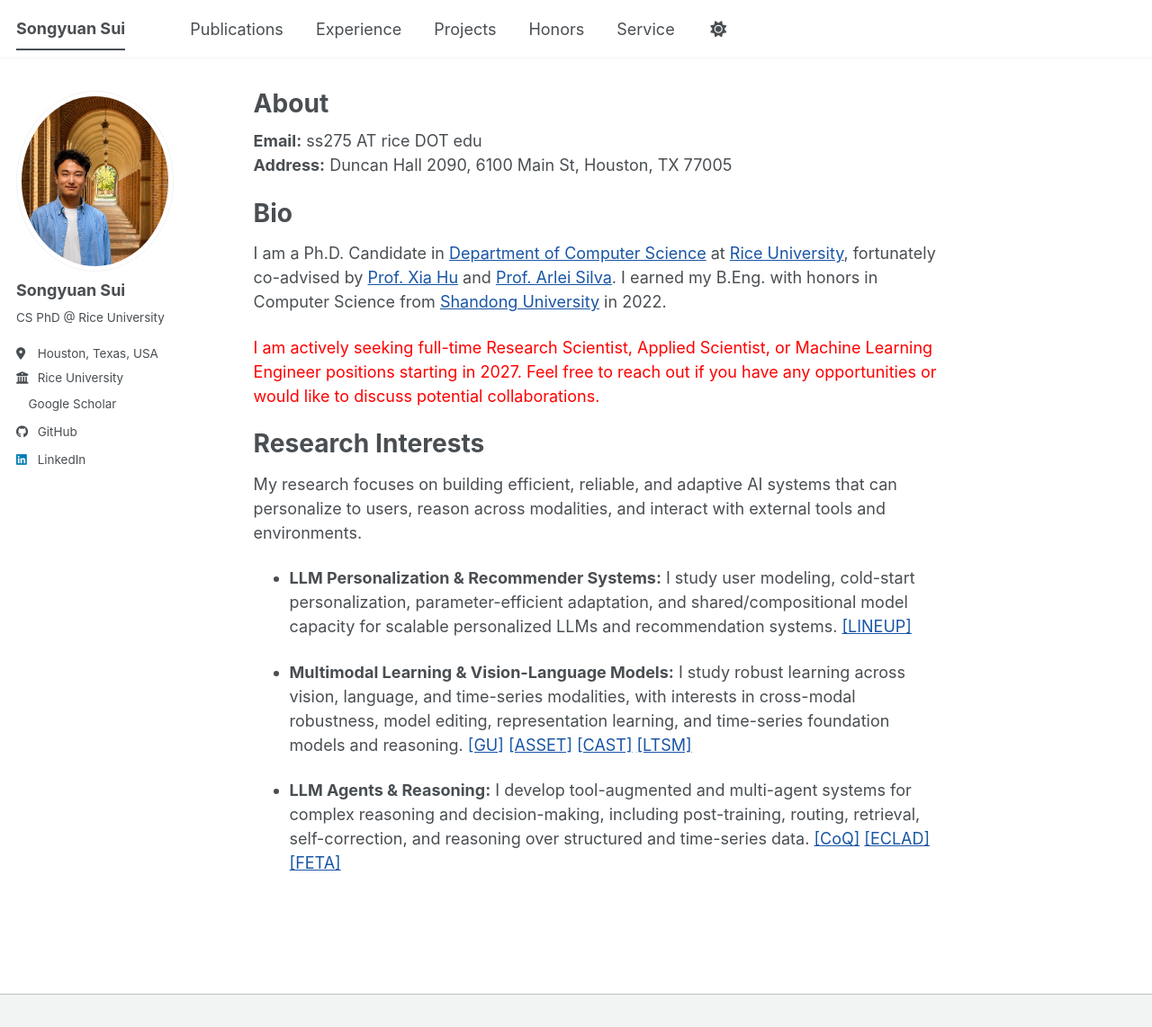
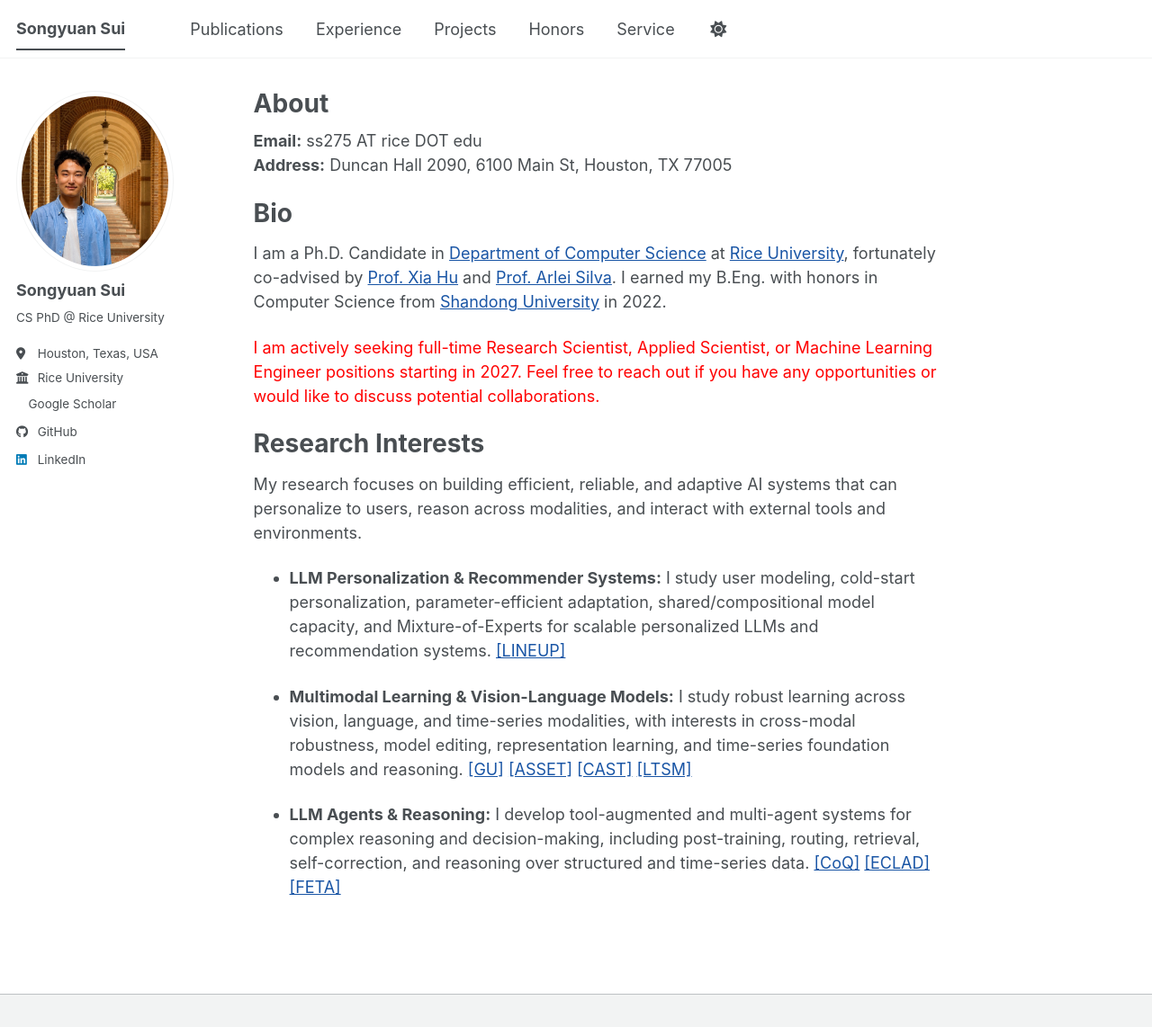
Before and after one commit to SongyuanSui/SongyuanSui.github.io, a Jekyll site: the page built from _pages/about.md, in a window 1280 px wide and 1142 px high. Shown: the whole window at 90% size. Built offline with Jekyll 4.4.1, drawn with Linux system fonts in a browser that asks for light colours; a style sheet for code colours, icons or effects is not loaded.

Commit message:
update about

```diff
--- a/_pages/about.md
+++ b/_pages/about.md
@@ -23,7 +23,7 @@ Research Interests
 ======
 My research focuses on building efficient, reliable, and adaptive AI systems that can personalize to users, reason across modalities, and interact with external tools and environments.
 
-- **LLM Personalization & Recommender Systems:** I study user modeling, cold-start personalization, parameter-efficient adaptation, and shared/compositional model capacity for scalable personalized LLMs and recommendation systems. [[LINEUP]](https://arxiv.org/abs/2610.02353)
+- **LLM Personalization & Recommender Systems:** I study user modeling, cold-start personalization, parameter-efficient adaptation, shared/compositional model capacity, and Mixture-of-Experts for scalable personalized LLMs and recommendation systems. [[LINEUP]](https://arxiv.org/abs/2610.02353)
 
 - **Multimodal Learning & Vision-Language Models:** I study robust learning across vision, language, and time-series modalities, with interests in cross-modal robustness, model editing, representation learning, and time-series foundation models and reasoning. [[GU]](https://neurips.cc/Downloads/2026) [[ASSET]](https://neurips.cc/Downloads/2026) [[CAST]](https://arxiv.org/abs/2609.27825) [[LTSM]](https://dl.acm.org/doi/10.1145/3787470.3787475)
 
```
